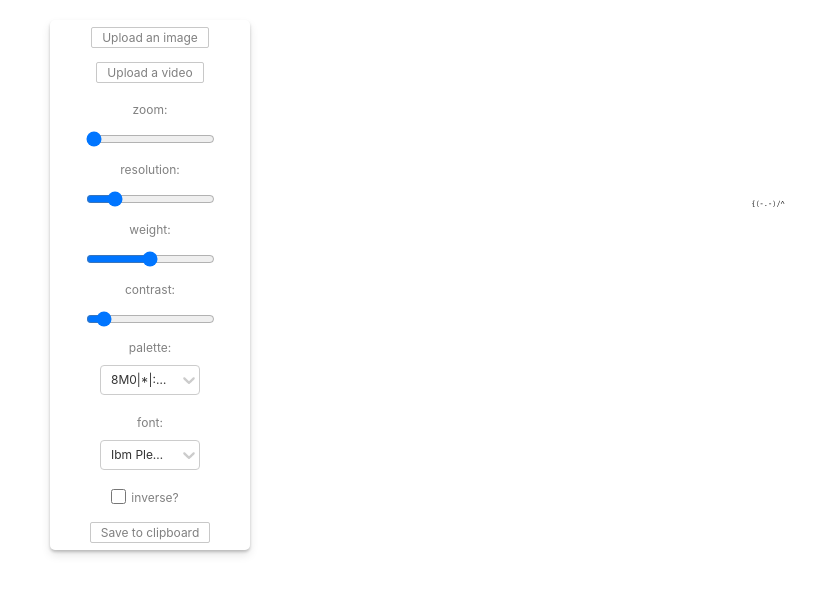
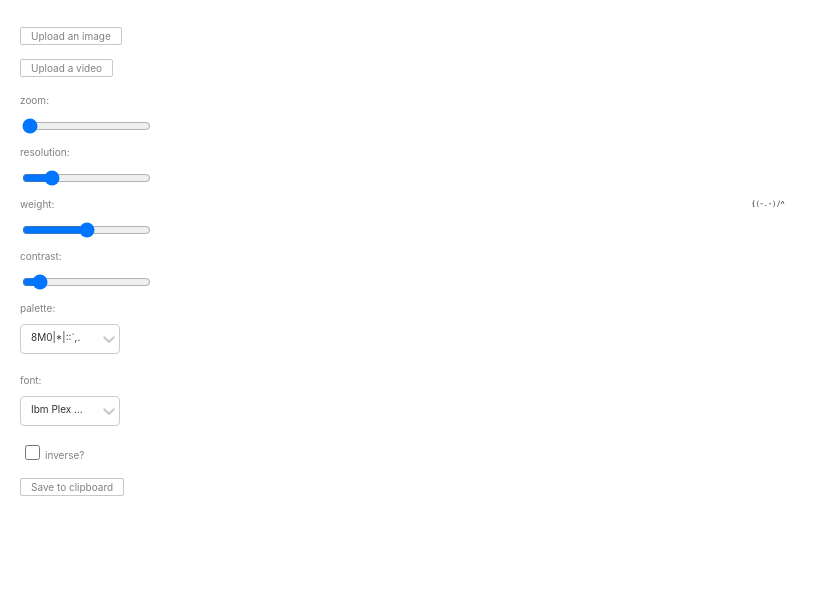
Before and after one commit to rybarczykj/ascii, a React (Create React App) app: page / in a window 1280 px wide. Shown: the top 594 px of the page, without its empty margins (0-827 px from the left). Built offline with nearby package versions, Linux system fonts and the light colour scheme; a web font is replaced by a local one.

Commit message:
align menu to the left

```diff
--- a/src/Dropdown.tsx
+++ b/src/Dropdown.tsx
@@ -32,7 +32,7 @@ const Dropdown = <T,>({
                         height: '30px',
                         alignItems: 'baseline',
                         width: state.menuIsOpen ? '200px' : '100px',
-                        margin: '0px auto',
+
                         marginTop: '10px',
                     }),
                     dropdownIndicator: (baseStyles, state) => ({
--- a/src/ui/menu.css
+++ b/src/ui/menu.css
@@ -1,17 +1,10 @@
 .menu {
-    margin: 50px;
     margin-top: 20px;
     color: grey;
     width: 200px;
-    font-size: 12px;
-    text-align: center;
-    /* border: 1px solid grey; */
-    align-items: center;
-    border-radius: 5px;
-    /* border: 1px solid rgb(128, 128, 128); */
-    box-shadow: inset 0 5px 15px rgba(255, 255, 255, 0.5), 0 2px 3px rgba(0, 0, 0, 0.2),
-        0 5px 10px rgba(0, 0, 0, 0.1);
-    /* blue to white diagonal gradient */
+    font-size: 10px;
+    padding-left: 20px;
+    text-align: left;
 }
 
 .menu-entry {
@@ -28,6 +21,14 @@ input[type='file'] {
 input[type='button'] {
     position: absolute;
     left: -99999rem;
+}
+
+.slider {
+}
+
+.slider-track {
+    font-size: 18px;
+    color: blue;
 }
 
 /* buttons, like 'save to clipboard', and 'upload file' */
@@ -52,7 +53,6 @@ input[type='button'] {
 /* check boxes */
 .checkboxes label {
     display: block;
-    text-indent: -15px;
 }
 
 .checkboxes input {
```
